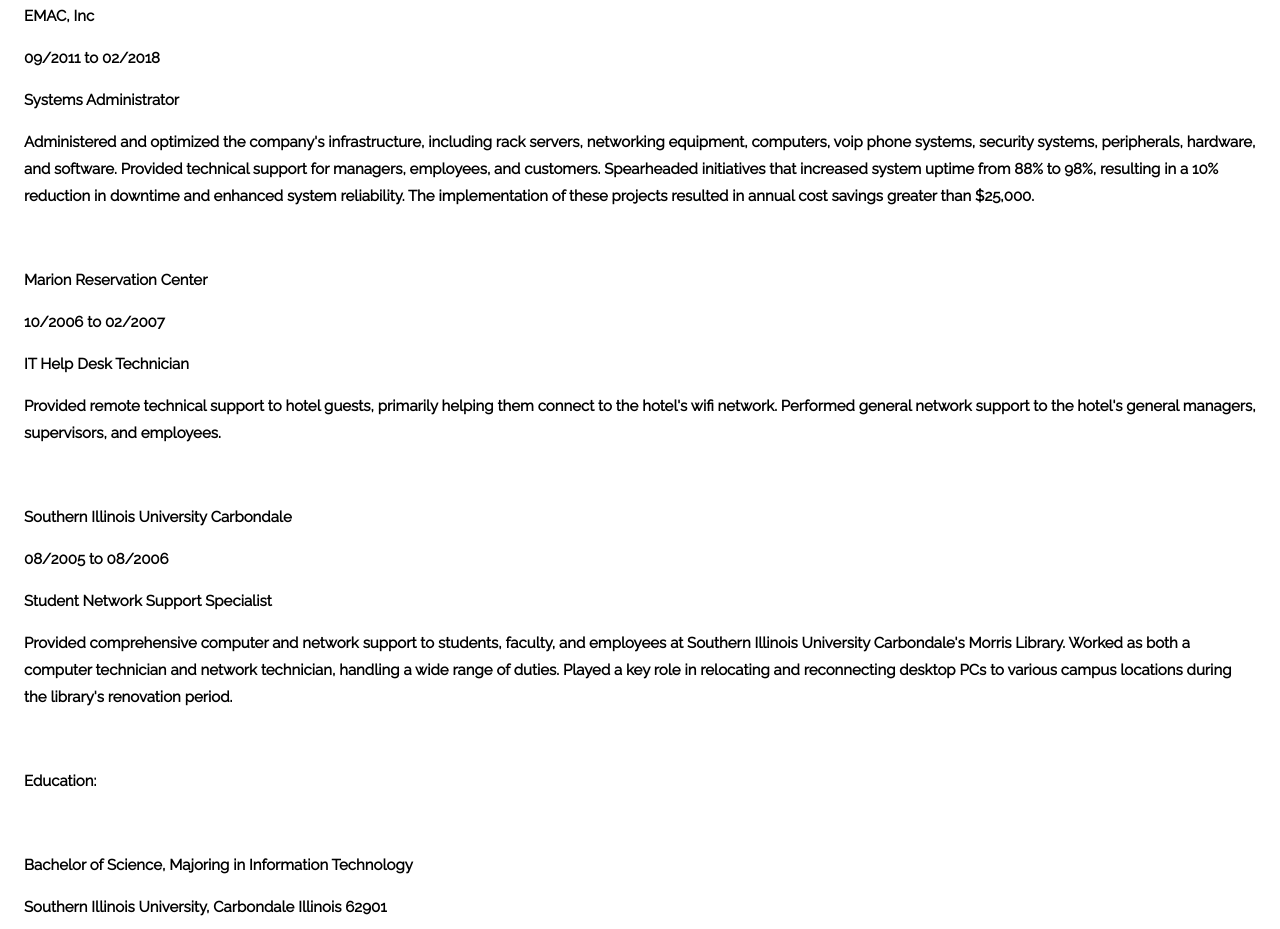
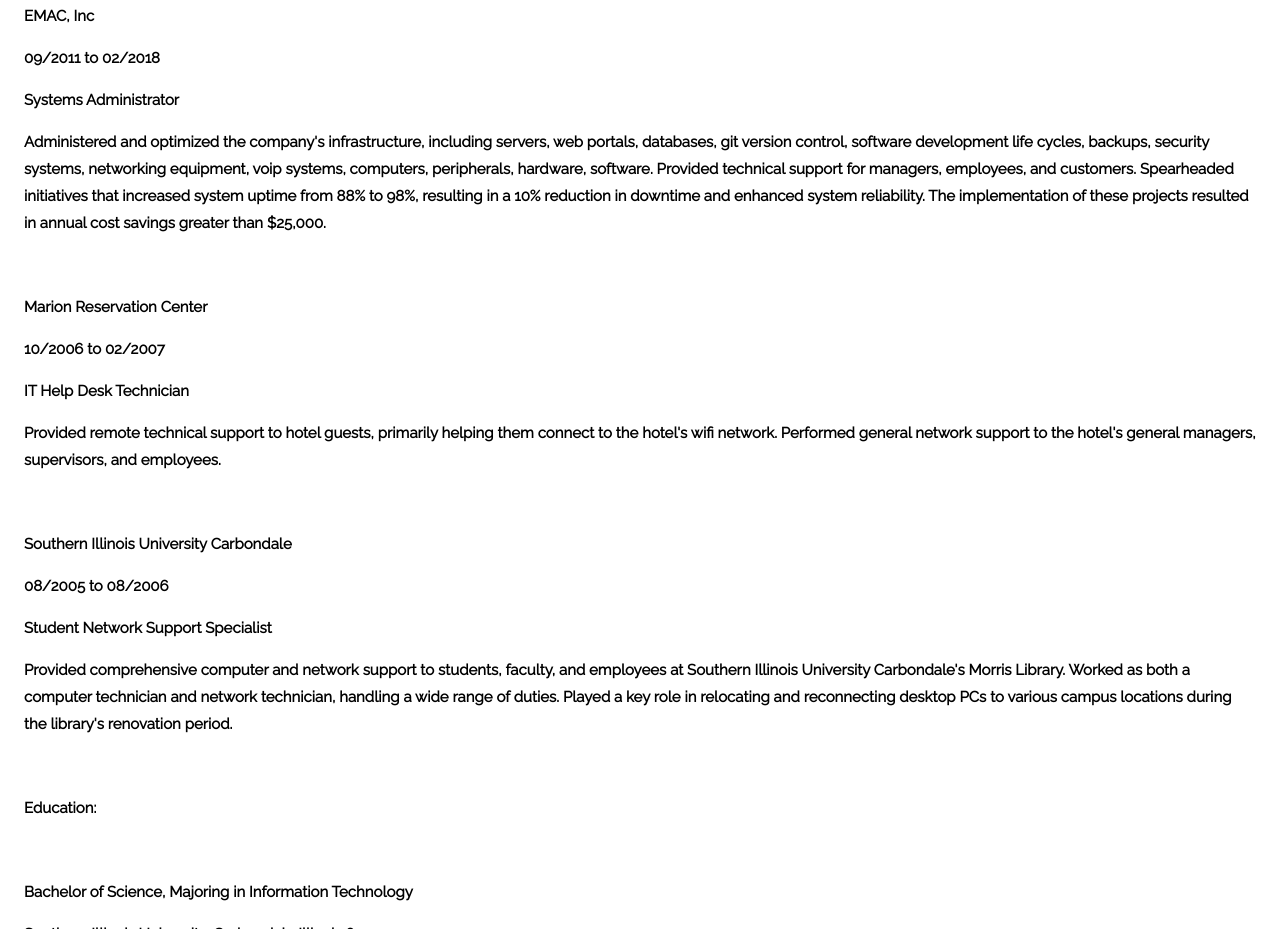
Before and after one commit to LinuxSystemsEngineer/linuxsystemsengineer.github.io, a plain HTML site: page index.html in a window 1280 px wide. Shown: the part 5038-5967 px from the top of the page. Drawn offline with Linux system fonts and the light colour scheme.

Commit message:
Updated resume job description to reflect accurate roles and responsibilities

```diff
--- a/index.html
+++ b/index.html
@@ -293,7 +293,7 @@
       <p>EMAC, Inc</p>
       <p>09/2011 to 02/2018</p>
       <p>Systems Administrator</p>
-      <p>Administered and optimized the company's infrastructure, including rack servers, networking equipment, computers, voip phone systems, security systems, peripherals, hardware, and software. Provided technical support for managers, employees, and customers. Spearheaded initiatives that increased system uptime from 88% to 98%, resulting in a 10% reduction in downtime and enhanced system reliability. The implementation of these projects resulted in annual cost savings greater than $25,000.</p><br>
+      <p>Administered and optimized the company's infrastructure, including servers, web portals, databases, git version control, software development life cycles, backups, security systems, networking equipment, voip systems, computers, peripherals, hardware, software. Provided technical support for managers, employees, and customers. Spearheaded initiatives that increased system uptime from 88% to 98%, resulting in a 10% reduction in downtime and enhanced system reliability. The implementation of these projects resulted in annual cost savings greater than $25,000.</p><br>
 
       <p>Marion Reservation Center</p>
       <p>10/2006 to 02/2007</p>
```
